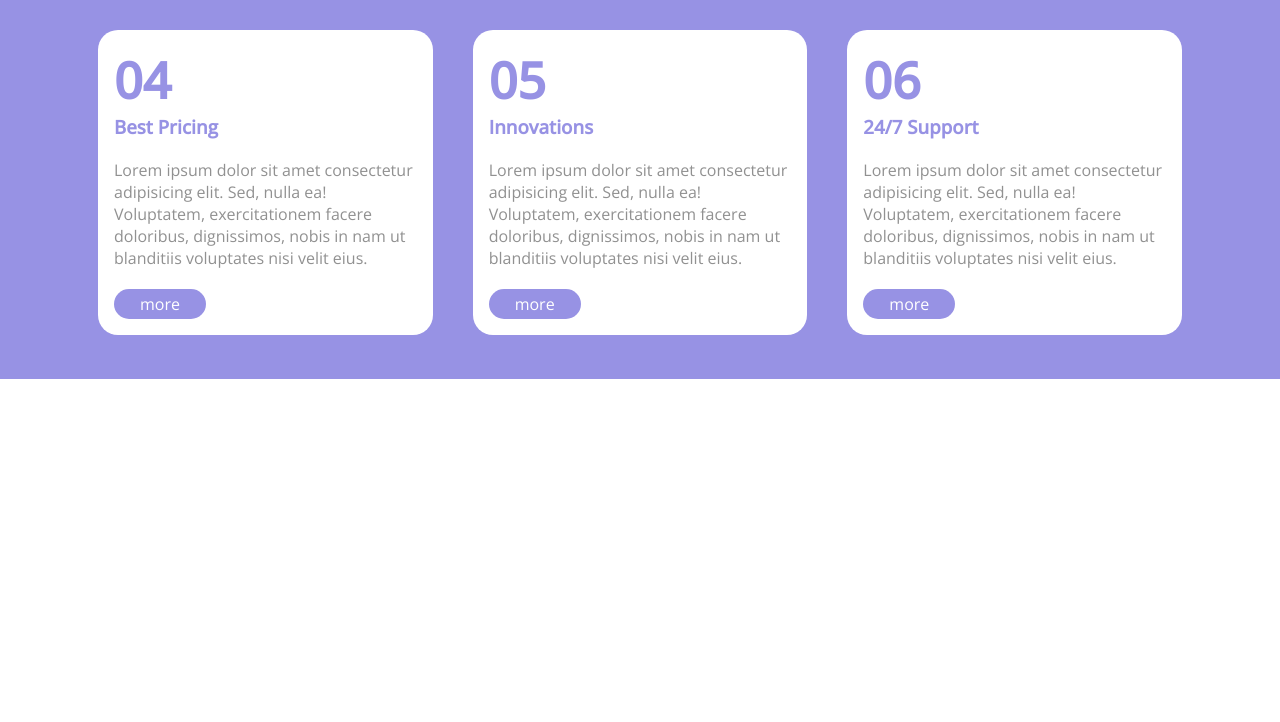
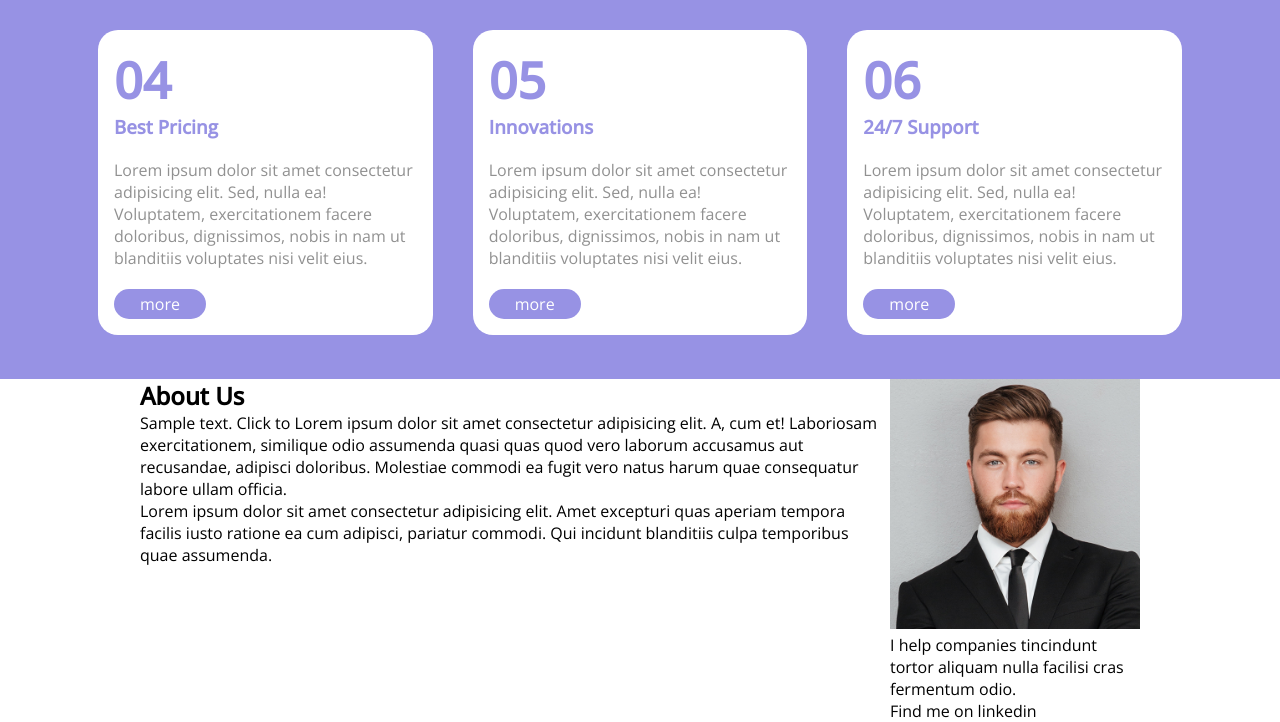
Before and after one commit to Anse98/htmlcss-responsive-layout, a plain HTML site: page index.html in a window 1280 px wide. Shown: the part 3072-3794 px from the top of the page. Before the commit the page ends 3451 px from the top, so only its background shows below. Drawn offline with nearby package versions, Linux system fonts and the light colour scheme.

Commit message:
ADD-Struttura html section About Us

```diff
--- a/index.html
+++ b/index.html
@@ -109,7 +109,7 @@
 
     <!-- inizio section 2 -->
     <section class="section-2">
-      <div class="container-medium">
+      <div class="container-small">
         <div class="row">
           <div class="col-6 text-out">
             <div class="text-out-container">
@@ -198,7 +198,7 @@
     </section>
     <!-- fine section 3 -->
 
-    <!-- inizio section 4 -->
+    <!-- inizio section benefits -->
     <section class="benefits">
       <div class="container">
         <div class="row">
@@ -312,7 +312,37 @@
         </div>
       </div>
     </section>
-    <!-- fine section 4 -->
+    <!-- fine section benefits  -->
+
+    <!-- inizio section about us -->
+    <section class="about-us">
+      <div class="container-medium">
+        <div class="row">
+          <div class="col-9 about-us-text">
+            <h2>About Us</h2>
+            <p>
+              Sample text. Click to Lorem ipsum dolor sit amet consectetur adipisicing elit. A, cum et! Laboriosam exercitationem, similique odio assumenda quasi quas quod vero laborum accusamus aut recusandae, adipisci doloribus. Molestiae commodi ea fugit vero natus harum quae consequatur labore ullam officia.
+            </p>
+            <p>
+              Lorem ipsum dolor sit amet consectetur adipisicing elit. Amet excepturi quas aperiam tempora facilis iusto ratione ea cum adipisci, pariatur commodi. Qui incidunt blanditiis culpa temporibus quae assumenda.
+            </p>
+          </div>
+          <div class="col-3 about-us-imgtext">
+            <figure>
+              <img src="./img/about.jpg">
+            </figure>
+            <p>
+              I help companies tincindunt tortor aliquam nulla facilisi cras fermentum odio.
+            </p>
+            <div>
+              Find me on linkedin
+            </div>
+          </div>
+        </div>
+      </div>
+    </section>
+    <!-- fine section about us -->
+
   </main>
 
 </body>
--- a/style.css
+++ b/style.css
@@ -44,6 +44,11 @@ a {
 }
 
 .container-medium {
+  max-width: 1000px;
+  margin: 0 auto;
+}
+
+.container-small {
   max-width: 758px;
   margin: 0 auto;
   padding: 0 24px;
@@ -58,12 +63,20 @@ a {
   flex-basis: calc((100% / 12) * 4);
 }
 
+.col-3 {
+  flex-basis: calc((100% / 12) * 3);
+}
+
 .col-6 {
   flex-basis: calc((100% / 12) * 6);
 }
 
 .col-8 {
   flex-basis: calc((100% / 12) * 8);
+}
+
+.col-9 {
+  flex-basis: calc((100% / 12) * 9) ;
 }
 
 .col-12 {
@@ -377,6 +390,10 @@ header .ham-menu {
 }
 /* fine section benefits */
 
+/* inizio section about us */
+
+/* fine section about us */
+
 /* FINE MAIN */
 
 
```
